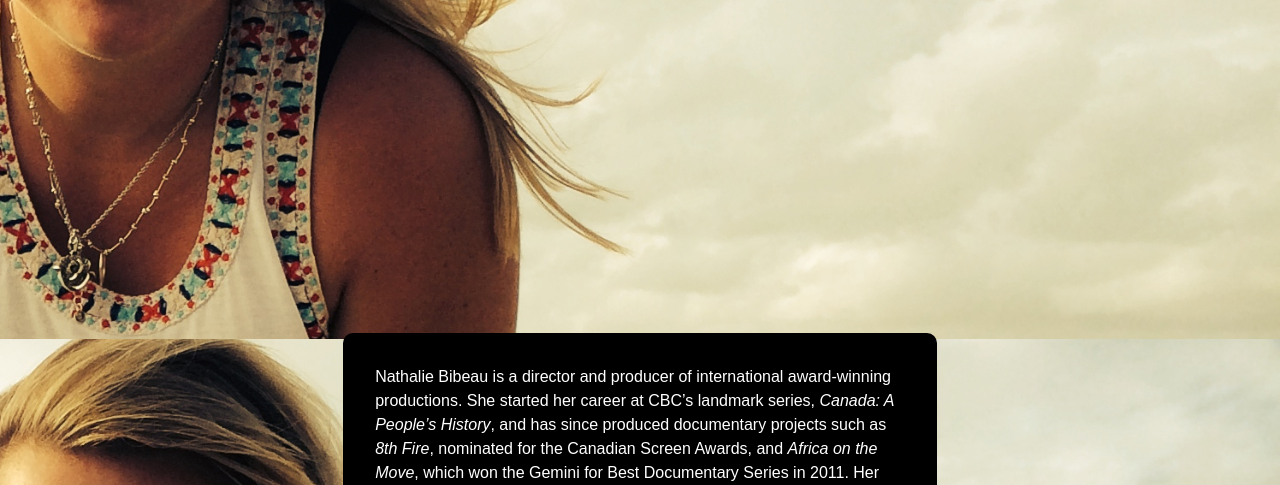
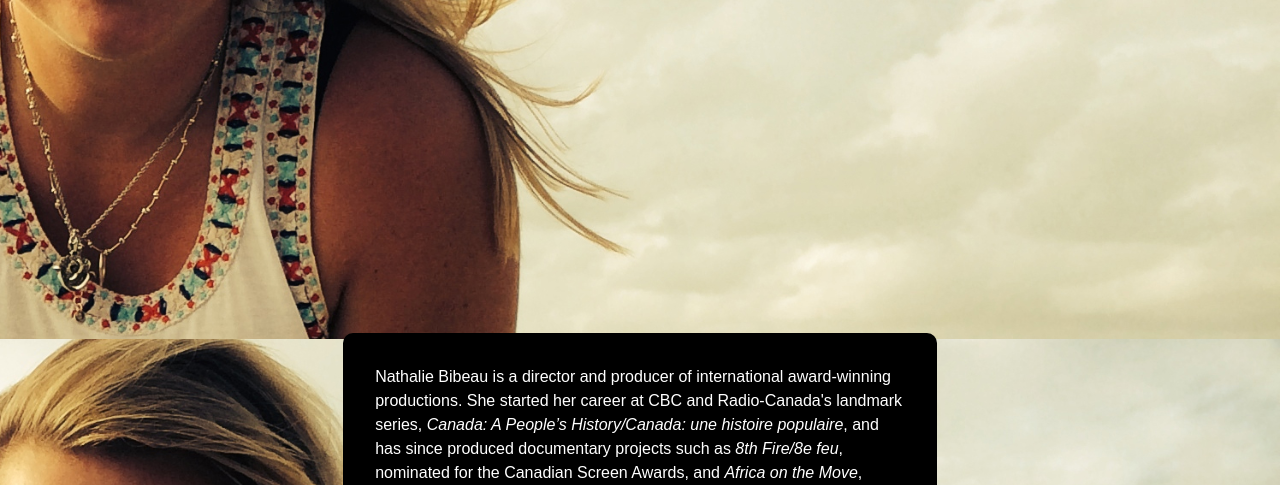
Before and after one commit to nbibeau/nathaliebibeau, a website: page index.html in a window 1280 px wide. Shown: the part 467-952 px from the top of the page. Drawn offline with Linux system fonts and the light colour scheme; a web font is replaced by a local one.

Commit message:
Update index.html

```diff
--- a/index.html
+++ b/index.html
@@ -20,7 +20,7 @@
 
 	<div class="content">
 		<p>
-		Nathalie Bibeau is a director and producer of international award-winning productions. She started her career at CBC’s landmark series, <i>Canada: A People’s History</i>, and has since produced documentary projects such as <i>8th Fire</i>, nominated for the Canadian Screen Awards, and <i>Africa on the Move</i>, which won the Gemini for Best Documentary Series in 2011. Her work has taken her everywhere from the sub-Arctic to Angola and the swamps of Louisiana.
+		Nathalie Bibeau is a director and producer of international award-winning productions. She started her career at CBC and Radio-Canada's landmark series, <i>Canada: A People’s History/Canada: une histoire populaire</i>, and has since produced documentary projects such as <i>8th Fire/8e feu</i>, nominated for the Canadian Screen Awards, and <i>Africa on the Move</i>, which won the Gemini for Best Documentary Series in 2011. Her work has taken her everywhere from the sub-Arctic to Angola and the swamps of Louisiana.
 		</p>
 		<p>
 		Her latest roles have been as a director for CBC’s <i>Keeping Canada Alive</i> and <i>Keeping Canada Safe</i>, and as a key member of the producing team on the highly-acclaimed feature documentary, <i>Sugar Coated</i> (TVO/ Canal D/ ZDF/Arte), which premiered at Hot Docs 2015, screened at festivals around the world, is currently available on Netflix (US/Canada), was nominated for three Canadian Screen Awards, and won the prestigious Donald Brittain Award for Best Social and Political Documentary. She was also the lead producer on the associated digital media project (TELUS/ TVO/ FMC / University of Toronto) that created a very successful website (120,000 users to date) and mobile application, One Sweet App.
```
